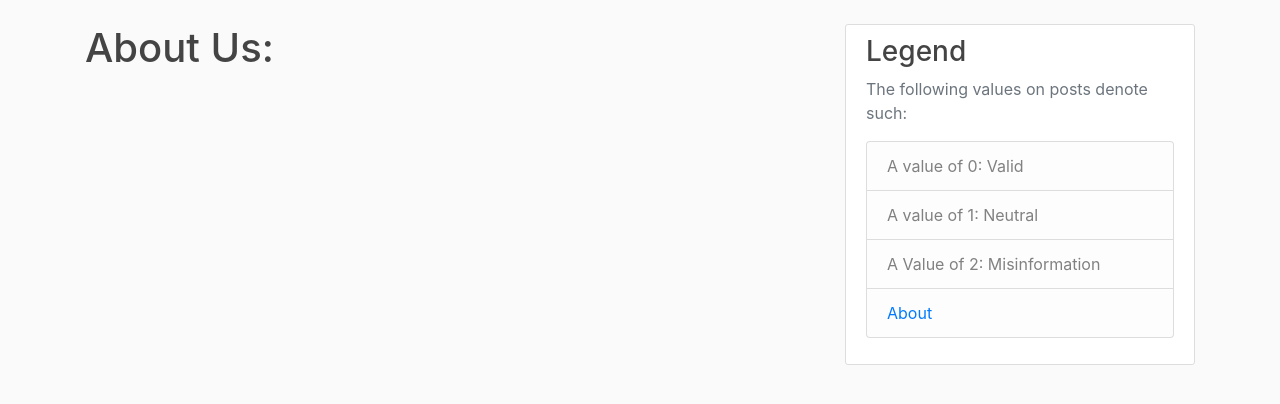
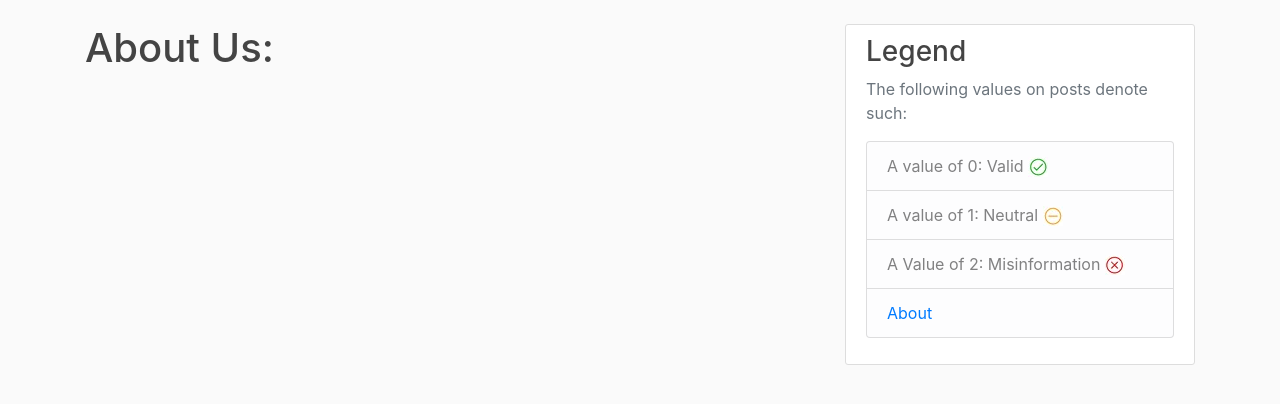
Before and after one commit to rehman000/QChat, a Flask app: page /about in a window 1280 px wide. Shown: the part 56-460 px from the top of the page. Run offline with Flask 2, Linux system fonts and the light colour scheme; some libraries are stand-ins or nearby versions.

Commit message:
added legend icon's in legend, can't believe I forgot this! :o

```diff
--- a/QChat/app/templates/template.html
+++ b/QChat/app/templates/template.html
@@ -70,9 +70,9 @@
                     <h3>Legend</h3>
                     <p class='text-muted'>The following values on posts denote such:
                         <ul class="list-group">
-                            <li class="list-group-item list-group-item-light">A value of 0: Valid</li>
-                            <li class="list-group-item list-group-item-light">A value of 1: Neutral</li>
-                            <li class="list-group-item list-group-item-light">A Value of 2: Misinformation</li>
+                            <li class="list-group-item list-group-item-light">A value of 0: Valid <img src="{{ url_for('static', filename='check_0.jpg') }}"> </li>
+                            <li class="list-group-item list-group-item-light">A value of 1: Neutral <img src="{{ url_for('static', filename='check_1.jpg') }}"> </li>
+                            <li class="list-group-item list-group-item-light">A Value of 2: Misinformation <img src="{{ url_for('static', filename='check_2.jpg') }}"> </li>
                             <li class="list-group-item list-group-item-light"><a href="/about">About</a></li>
                         </ul>
                     </p>
```
